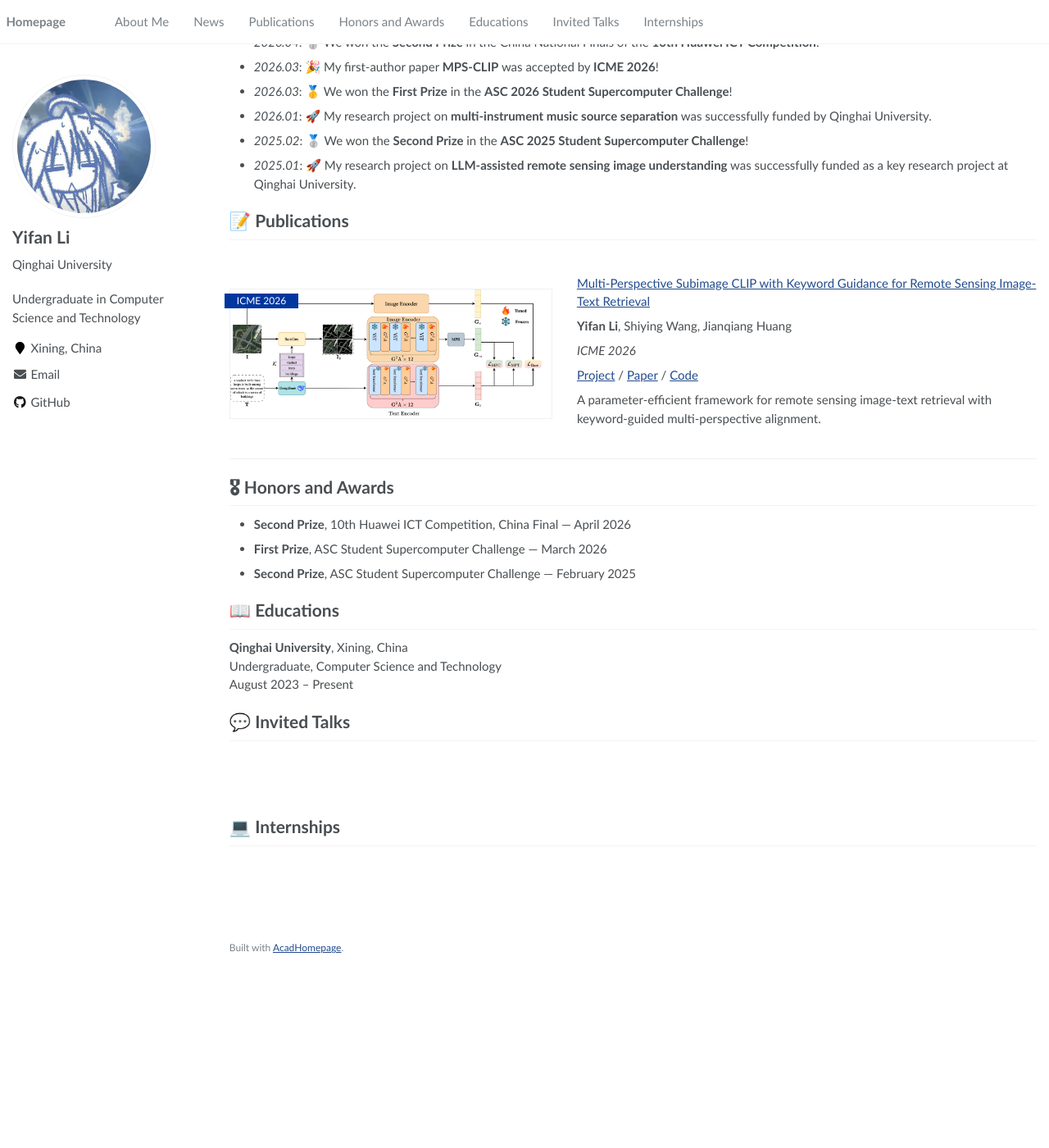
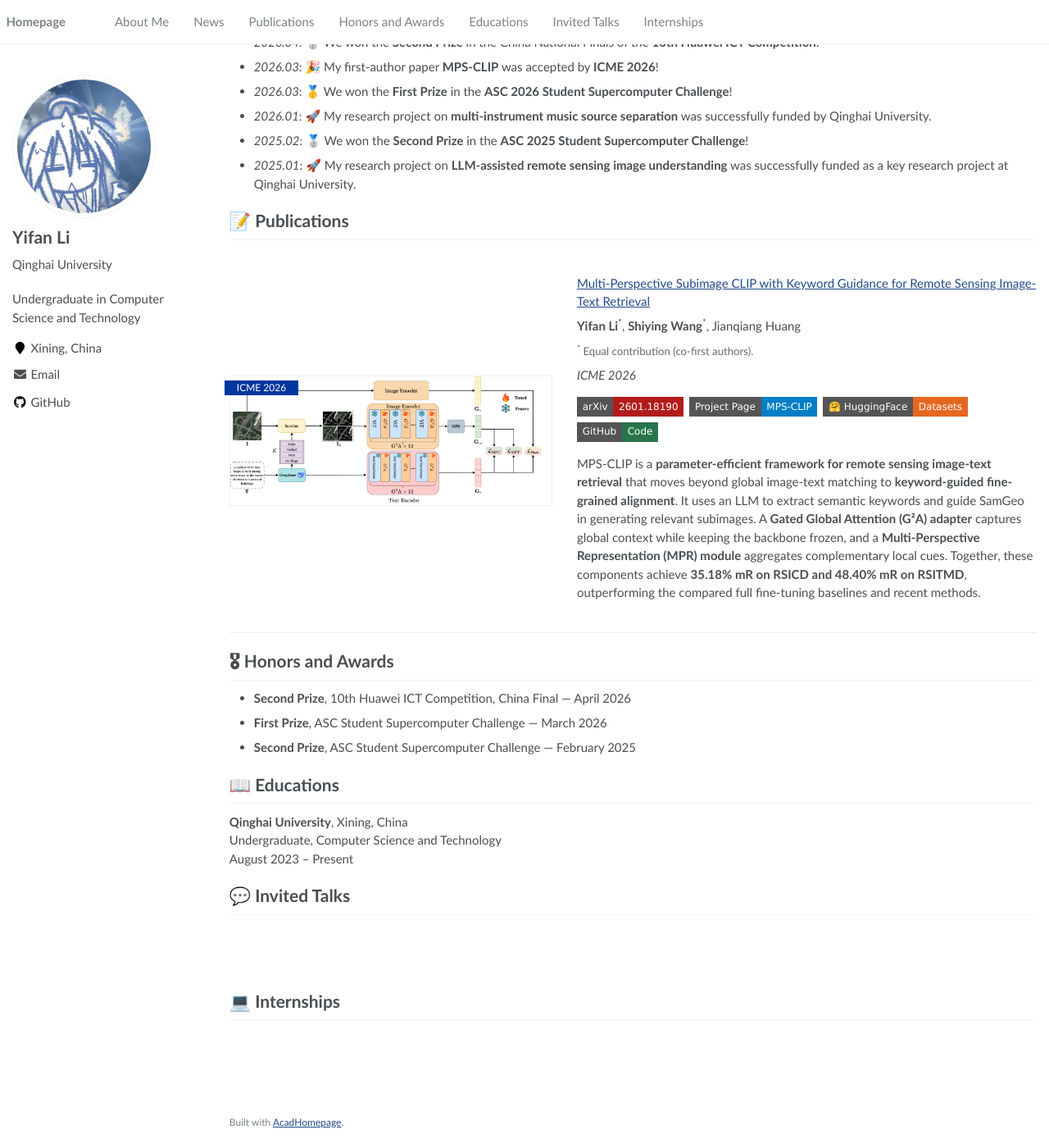
Before and after one commit to Lcrucial1f/Lcrucial1f.github.io, a Jekyll site: the page built from _pages/about.md, in a window 1280 px wide and 1400 px high, scrolled down 382 px. Shown: the whole window at 82% size. Built offline with Jekyll 4.4.1, drawn with Linux system fonts in a browser that asks for light colours; before the commit the page ends 1570 px from its top, so only the background shows below that.

Commit message:
Add publication badges, equal-contribution authors and detailed summary

```diff
--- a/_pages/about.md
+++ b/_pages/about.md
@@ -47,13 +47,20 @@
 
 [Multi-Perspective Subimage CLIP with Keyword Guidance for Remote Sensing Image-Text Retrieval](https://arxiv.org/abs/2601.18190)
 
-**Yifan Li**, Shiying Wang, Jianqiang Huang
+**Yifan Li**<sup>&#42;</sup>, **Shiying Wang**<sup>&#42;</sup>, Jianqiang Huang
+
+<span class="author-contribution"><sup>*</sup> Equal contribution (co-first authors).</span>
 
 *ICME 2026*
 
-[Project](/MPS-CLIP/) / [Paper](https://arxiv.org/abs/2601.18190) / [Code](https://github.com/Lcrucial1f/MPS-CLIP)
+<div class="publication-links" aria-label="MPS-CLIP resources">
+  <a class="publication-link" href="https://arxiv.org/abs/2601.18190" aria-label="Read MPS-CLIP on arXiv, 2601.18190"><span class="publication-link-label">arXiv</span><span class="publication-link-value publication-link-arxiv">2601.18190</span></a>
+  <a class="publication-link" href="/MPS-CLIP/" aria-label="Visit the MPS-CLIP project page"><span class="publication-link-label">Project Page</span><span class="publication-link-value publication-link-project">MPS-CLIP</span></a>
+  <a class="publication-link" href="https://huggingface.co/datasets/lcrucial1f/MPS-CLIP_Data/tree/main" aria-label="Download MPS-CLIP datasets on Hugging Face"><span class="publication-link-label">🤗 HuggingFace</span><span class="publication-link-value publication-link-data">Datasets</span></a>
+  <a class="publication-link" href="https://github.com/Lcrucial1f/MPS-CLIP" aria-label="View MPS-CLIP code on GitHub"><span class="publication-link-label">GitHub</span><span class="publication-link-value publication-link-code">Code</span></a>
+</div>
 
-A parameter-efficient framework for remote sensing image-text retrieval with keyword-guided multi-perspective alignment.
+MPS-CLIP is a **parameter-efficient framework for remote sensing image-text retrieval** that moves beyond global image-text matching to **keyword-guided fine-grained alignment**. It uses an LLM to extract semantic keywords and guide SamGeo in generating relevant subimages. A **Gated Global Attention (G²A) adapter** captures global context while keeping the backbone frozen, and a **Multi-Perspective Representation (MPR) module** aggregates complementary local cues. Together, these components achieve **35.18% mR on RSICD and 48.40% mR on RSITMD**, outperforming the compared full fine-tuning baselines and recent methods.
 
   </div>
 </div>
--- a/assets/css/main.scss
+++ b/assets/css/main.scss
@@ -120,3 +120,23 @@
 
 /* Keep unfilled template sections visible until details are confirmed. */
 .section-reserved { min-height: 4rem; }
+
+/* Flat, two-tone resource badges, matching the MPS-CLIP repository. */
+.author-contribution { font-size: .88em; color: #626b73; }
+.publication-links { display: flex; flex-wrap: wrap; gap: .45rem; margin: 1rem 0; }
+.page__content .publication-link {
+  display: inline-flex;
+  align-items: stretch;
+  color: #fff;
+  font: 12px/1.55 Verdana, Geneva, sans-serif;
+  text-decoration: none;
+  white-space: nowrap;
+}
+.publication-link-label, .publication-link-value { padding: .18rem .45rem; }
+.publication-link-label { background: #555; }
+.publication-link-arxiv { background: #b31b1b; }
+.publication-link-project { background: #007ec6; }
+.publication-link-data { background: #e66820; }
+.publication-link-code { background: #28754c; }
+.page__content .publication-link:hover { color: #fff; text-decoration: none; filter: brightness(.92); }
+.publication-link:focus-visible { outline: 2px solid #00369f; outline-offset: 3px; }
```
